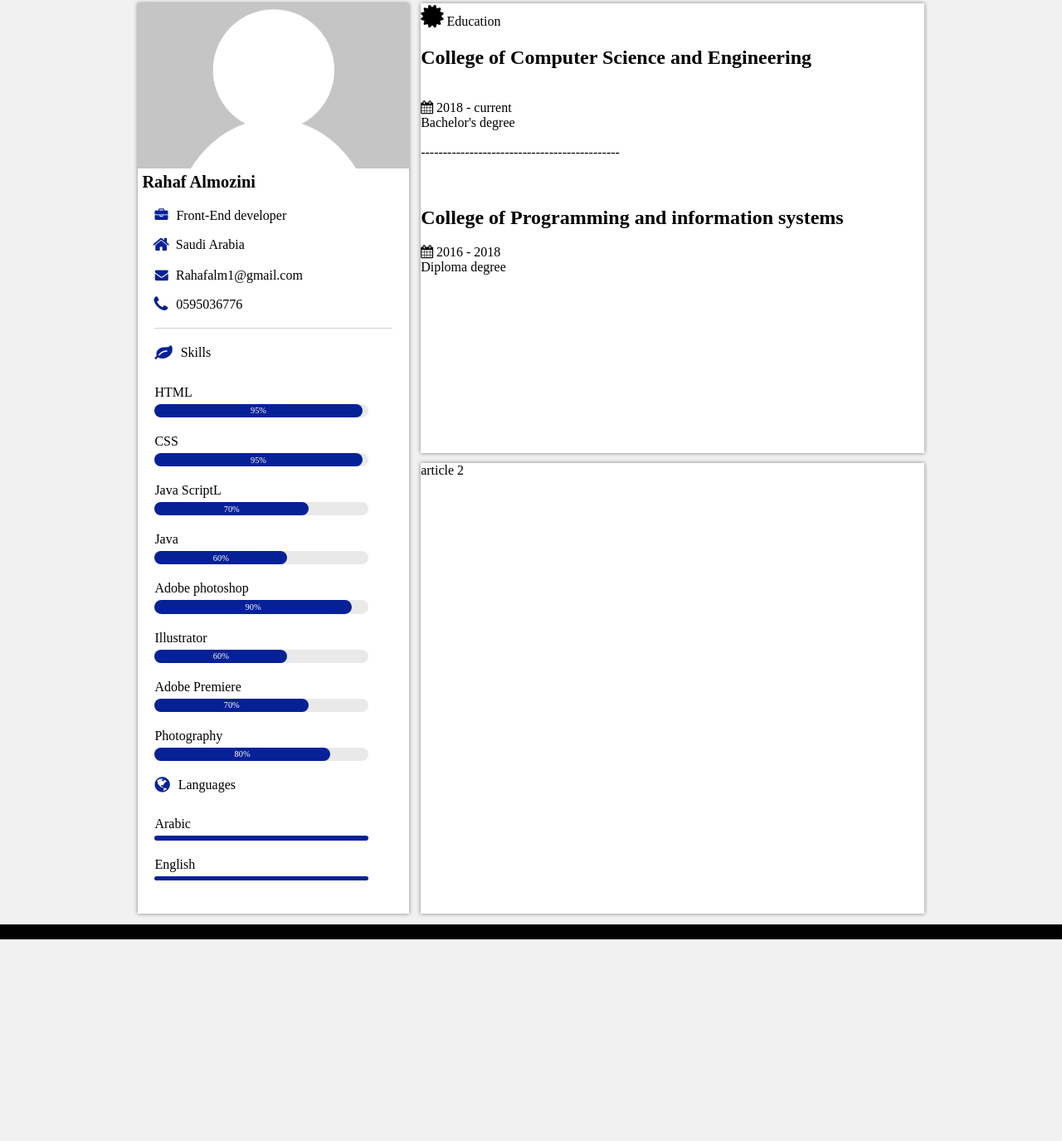
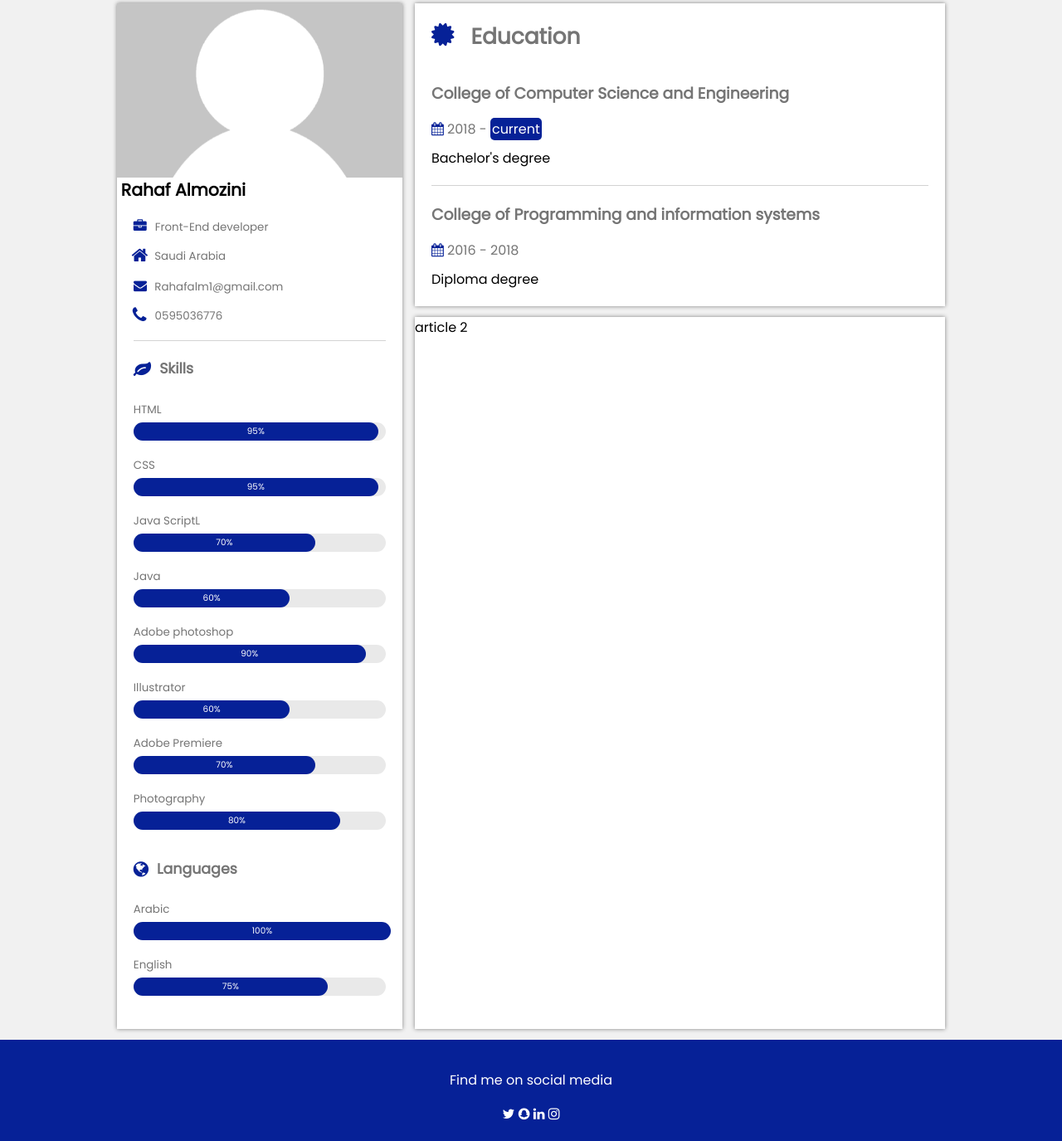
Before and after one commit to rahaf350/Personal-information-page, a plain HTML site: page index.html in a window 1280 px wide. Shown: the part 9-1384 px from the top of the page at 83% size. Before the commit the page ends 1141 px from the top, so only its background shows below. Drawn offline with Linux system fonts and the light colour scheme.

Commit message:
done from side and article 1

```diff
--- a/index.html
+++ b/index.html
@@ -7,11 +7,12 @@
     <meta charset="utf-8">
     <meta name="description" content="information page.">
     <link rel="stylesheet" href="https://cdnjs.cloudflare.com/ajax/libs/font-awesome/4.7.0/css/font-awesome.min.css">
+    <link rel="preconnect" href="https://fonts.gstatic.com">
+    <link href="https://fonts.googleapis.com/css2?family=Poppins:wght@200;400&display=swap" rel="stylesheet">
 </head>
 <body>
 <!--container-->
 <div class="container">
-
 <!--SIDE-->
 <div class="aside">
 <!--avatar-->
@@ -20,17 +21,15 @@
 <div class="asideClass">
 <!--information-->
 <div class="information">
-
 <div class="fa fa-briefcase icn1 "></div><span>Front-End developer</span><br>
-                    <div class="fa fa-fw fa-home icn2 fa-lg"></div><span class="ic-f">Saudi Arabia </span><br>
-                    <div class="fa fa-fw fa-envelope icn3"></div><span class="ic-f">Rahafalm1@gmail.com</span><br>
-                    <div class="fa fa-phone icn4 fa-lg"></div><span class="ic-f">0595036776</span>
+<div class="fa fa-fw fa-home icn2 fa-lg"></div><span>Saudi Arabia </span><br>
+<div class="fa fa-fw fa-envelope icn3"></div><span>Rahafalm1@gmail.com</span><br>
+<div class="fa fa-phone icn4 fa-lg"></div><span>0595036776</span>
 </div>
-
 <p class="line1"></p>
  <!--skills-->
 <div class="skills">
-                    <div class="fa fa-leaf icn5 fa-lg"></div><span class="sk-t">Skills</span>
+<div class="fa fa-leaf icn5 fa-lg"></div><span style="font-weight:bold; font-size:calc(11px + 0.5vw)">Skills</span>
 
 <div class="progress-title">HTML</div>
 <div class="progress">
@@ -75,18 +74,15 @@
 
 <!--languages-->
 <div class="languages">
-                <div class="fa fa-globe icn6 fa-lg"></div><span class="sk-t2">Languages</span>
-
+<div class="fa fa-globe icn6 fa-lg"></div><span style="font-weight:bold; font-size:calc(11px + 0.5vw)">Languages</span>
 <div class="progress-title">Arabic</div>
 <div class="progress">
 <div class="skill arabic"></div>
 </div>
-
 <div class="progress-title">English</div>
 <div class="progress">
 <div class="skill english"></div>
 </div>
-
 </div>
 </div>
 </div>
@@ -95,14 +91,17 @@
 
 <section>
 <article class="article1">
-                <span class="fa fa-certificate fa-2x"></span> <span class="edu">Education</span><br>
-                <h2 class="edu1">College of Computer Science and Engineering </h2><br>
-                <span class="fa fa-calendar icon8"></span> <span class="date">2018 - current</span><br>
-                <div class="degree1">Bachelor's degree</div><br>
-                <div class="border">---------------------------------------------</div><br><br>
-                <h2 class="edu2">College of Programming and information systems</h2>
-                <div class="fa fa-calendar"></div> <span class="date">2016 - 2018</span>
-                <div class="degree2">Diploma degree</div>
+<div class="fa fa-certificate fa-2x icn7"></div><span style="font-weight:bold; font-size:calc(20px + 0.5vw)" class="education">Education</span>
+
+<h3>College of Computer Science and Engineering</h3>
+<div class="fa fa-calendar icn8"></div> <span class="date">2018 - <span class="current">current</span></span><br>
+<span class="degree">Bachelor's degree</span><br>
+
+<div class="line2"></div>
+
+<h3>College of Programming and information systems</h3>
+<div class="fa fa-calendar icn8"></div> <span class="date">2016 - 2018</span><br>
+<span class="degree">Diploma degree</span>
 </article>
 
 
@@ -111,6 +110,17 @@
 <article class="article2">article 2</article>
 </section>
  </div>
-    <footer>footer</footer>
+
+<footer>
+<p>Find me on social media</p>
+<div class="footer-icon">
+<a href="https://twitter.com/Ruf_350" target="_blank" class="fa fa-twitter" aria-hidden="true"></a>
+<a href="https://www.snapchat.com/add/rahafalmuzini" target="_blank" class="fa fa-snapchat" aria-hidden="true"></a>
+<a href="https://www.linkedin.com/in/b8156b185" target="_blank" class="fa fa-linkedin" aria-hidden="true"></a>
+<a href="https://instagram.com/ruf_350" target="_blank" class="fa fa-instagram" aria-hidden="true"></a>
+</div>
+
+</footer>
+
 </body>
 </html>
--- a/styleSheet.css
+++ b/styleSheet.css
@@ -1,5 +1,6 @@
 html{
     box-sizing: border-box;
+    font-family: 'Poppins', sans-serif;
 }
 body{
     margin: 0px;
@@ -8,13 +9,12 @@ body{
 .container{
     display: flex;
     flex-direction: row;
-    padding:1% 13% 1% 13%;
+    padding:1% 11% 1% 11%;
     background-color: #f1f1f1;
     height:auto;
 }
 
-
-/*  SIDE  */
+/*---- SIDE ----*/
 .aside {
     flex: 35%;
     display: flex;
@@ -24,18 +24,22 @@ body{
     background-color: #ffffff;
     box-shadow: 0px 0px 5px 0px gray;
 }
+.aside span{
+    color:#757575;
+    font-size:calc(7px + 0.5vw);
+}
 .img{
     max-width:100%;
 }
 .name{
     font-size: calc(14px + 0.5vw);
-    margin:5px 0px 0px 5px
+    margin:0px 0px 0px 5px
 }
 .asideClass{
     padding:20px;
 }
-/*  INFORMATION  */
 
+/*---- INFORMATION ----*/
 .icn1{
     color: #062197;
     padding: 0 10px 10px 0px;
@@ -60,18 +64,19 @@ body{
     margin:20px 0px 20px 0px;
 }
 
-
-/*-----SKILLS-----*/
+/*----- SKILLS -----*/
 .icn5{
     color: #062197;
     padding: 0px 10px 20px 0px;
 }
 .progress-title{
     margin: 10px 0 0 0px;
+    color:#757575;
+    font-size:calc(7px + 0.5vw)
 }
 .progress{
     background-color: #e9e9e9;
-  width: 90%;
+    width: 100%;
     border-radius: 15px;
     margin:5 0 20px 0px;
 }
@@ -132,20 +137,27 @@ body{
     content: "60%";
 }
 
-/*languages*/
+/*---- languages ----*/
 .icn6{
     color: #062197;
-    padding: 0px 10px 20px 0px;
+    padding: 20px 10px 20px 0px;
+}
+.arabic{
+    width: 100%;
+}
+.arabic::after{
+    content: "100%";
+}
+.english{
+    width: 75%;
+}
+.english::after{
+    content: "75%";
 }
 
 
 
-
-
-
-
-
-
+/*---- sections ----*/
 section {
     flex: 65%;
     display: flex;
@@ -153,23 +165,62 @@ section {
     margin: 0 0 0 1%;
 }
 
+/*---- sections 1 ----*/
 section .article1{
-    flex: 50%;
+    flex: 27%;
     margin: 0% 0% 1% 0%;
     background-color: #ffffff;
     box-shadow: 0px 0px 5px 0px gray;
+    padding: 20px
+}
+.icn7{
+    color: #062197;
+    padding:0px 20px 40px 0px;
+
+}
+.education{
+    padding:0px 0px 40px 0px;
+}
+.education, h3, .date{
+    color:#757575;
+}
+.degree{
+    color: black;
+}
+.icn8{
+    color:#062197;
+    padding: 15px 0 15px 0
+}
+h3{
+    margin:0 0 5px 0;
+}
+.current{
+    background-color: #062197;
+    color: white;
+    border-radius:5px;
+    padding:2px;
+}
+.line2{
+    border-bottom:1px solid lightgray;
+    margin:20px 0px 20px 0px;
 }
 
+
+/*---- sections 2 ----*/
 section .article2{
-    flex: 50%;
+    flex: 73%;
     margin: 1% 0% 0% 0%;
     background-color: #ffffff;
     box-shadow: 0px 0px 5px 0px gray;
-
 }
-
 footer{
-    background-color:black;
+    background-color:#062197;
     text-align: center;
-
+    display: flex;
+    flex-direction: column;
+    padding: 20px;
 }
+footer p, a{
+    color: white;
+    text-decoration: none;
+}
```
Lines whose indentation alone changed are shown as unchanged.
